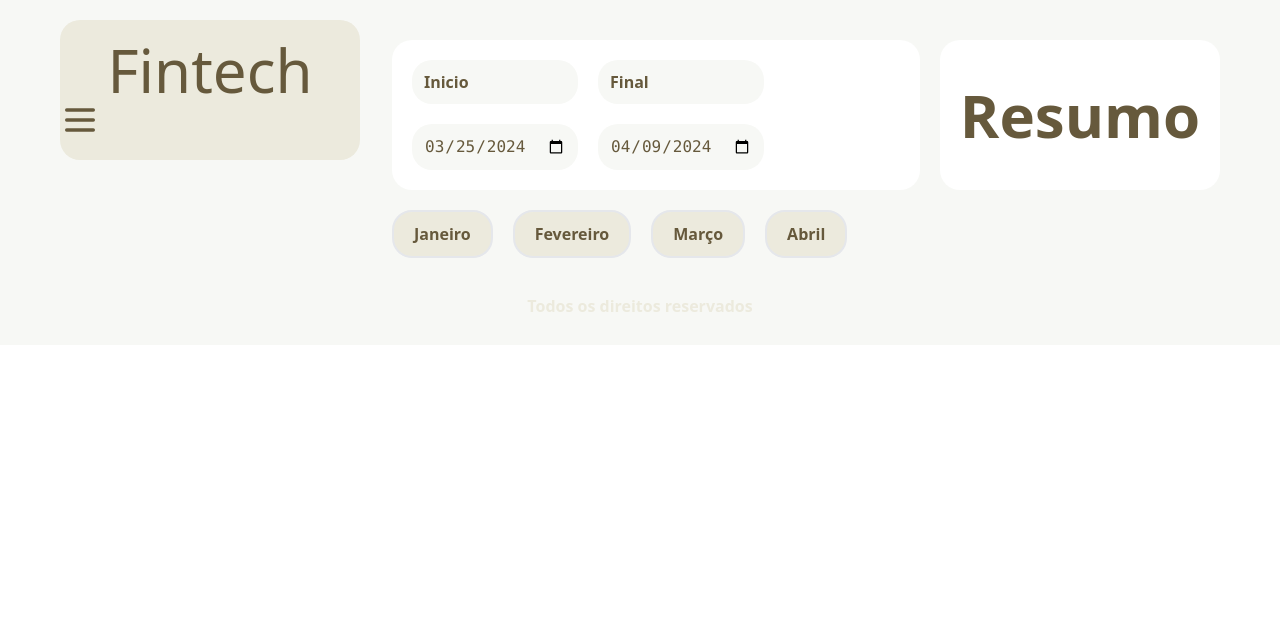
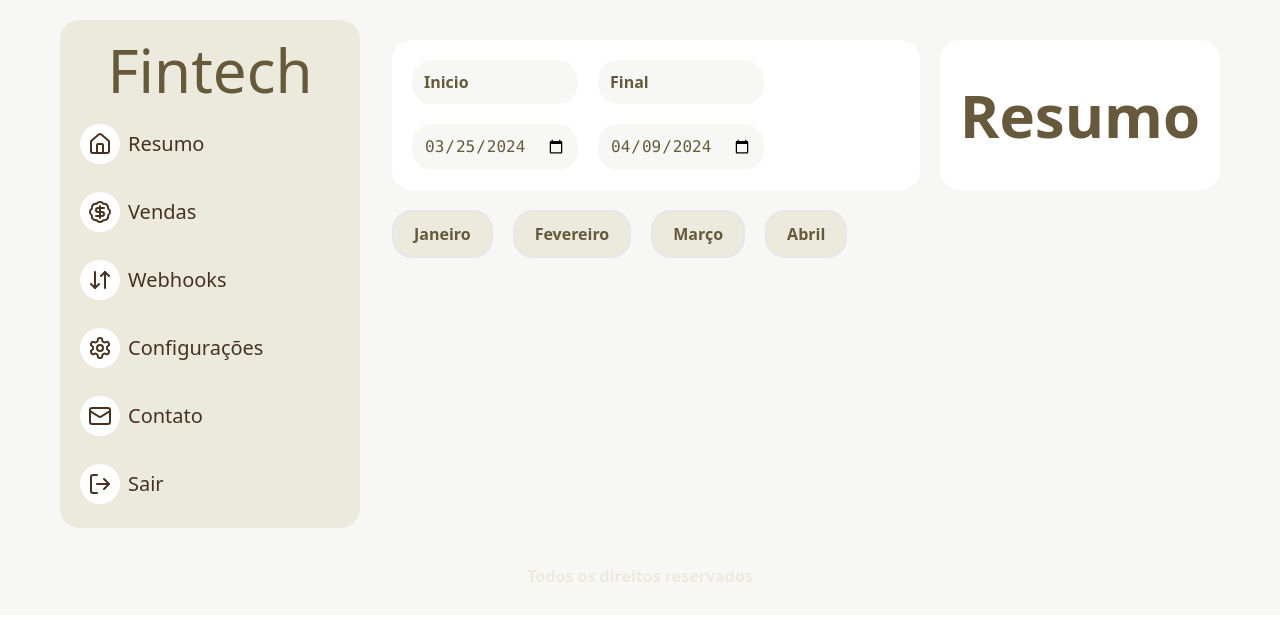
Before and after one commit to AlvesPHGA/fintech-by-origamid, a React (Vite) app: page / in a window 1280 px wide. Shown: the top 620 px of the page. Built offline with nearby package versions, Linux system fonts and the light colour scheme; no server answers.

Commit message:
update: layout to mobile larger

```diff
--- a/src/ui/components/Sidenav/Sidenav.tsx
+++ b/src/ui/components/Sidenav/Sidenav.tsx
@@ -2,24 +2,46 @@ import { Menu, X } from 'lucide-react';
 import { Nav } from '../../partials/Nav/Nav';
 import { logoStyle, sidenavStyle } from '../../styles/Sidenav/SidenavStyles';
 import React from 'react';
+import { useLocation } from 'react-router-dom';
 
 export const Sidenav = () => {
    const [active, setActive] = React.useState(false);
+   const [screen, setScreen] = React.useState('');
 
-   function handleMenu() {
-      setActive(!active);
-   }
+   const { pathname } = useLocation();
+
+   React.useEffect(() => {
+      const screenCustomer = window.screen.width;
+      if (screenCustomer > 425) setScreen('hidden');
+   }, []);
+
+   React.useEffect(() => {
+      setActive(false);
+   }, [pathname]);
 
    return (
       <section className={sidenavStyle()}>
          <span className={logoStyle()}>Fintech</span>
-         {active ? (
-            <X className="size-10" onClick={handleMenu} />
-         ) : (
-            <Menu className={`size-10`} onClick={handleMenu} />
-         )}
 
-         {active && <Nav />}
+         <div className={`${screen}`}>
+            {active ? (
+               <X
+                  className="size-10"
+                  onClick={() => {
+                     setActive(!active);
+                  }}
+               />
+            ) : (
+               <Menu
+                  className={`size-10`}
+                  onClick={() => {
+                     setActive(!active);
+                  }}
+               />
+            )}
+         </div>
+
+         <Nav active={active} />
       </section>
    );
 };
--- a/src/ui/partials/Nav/Nav.tsx
+++ b/src/ui/partials/Nav/Nav.tsx
@@ -9,10 +9,15 @@ import {
    LogOut,
 } from 'lucide-react';
 import { iconLinkStyle, navStyle } from '../../styles/Nav/NavStyles';
+import { ComponentProps } from 'react';
 
-export const Nav = () => {
+interface NavProps extends ComponentProps<'nav'> {
+   active?: boolean;
+}
+
+export const Nav = ({ active }: NavProps) => {
    return (
-      <nav className={navStyle()}>
+      <nav data-active={active} className={navStyle({ active })}>
          <LinkNav link="/">
             <div className={iconLinkStyle()}>
                <Home />
--- a/src/ui/styles/Nav/NavStyles.tsx
+++ b/src/ui/styles/Nav/NavStyles.tsx
@@ -2,10 +2,21 @@ import { tv } from 'tailwind-variants';
 
 export const navStyle = tv({
    base: `mt-5 px-5 space-y-5 lap:flex lap:items-center lap:mt-10 lap:space-y-0 lap:px-0 lap:mx-auto lap:w-fit lap:gap-5 tablet:grid tablet:grid-cols-3`,
+
+   variants: {
+      active: {
+         false: 'ml:hidden',
+         true: 'ml:flex ml:flex-col ml:absolute ml:top-16 ml:left-0 ml:w-full ml:bg-color-3 ml:rounded-[1.25rem] ml:py-10',
+      },
+   },
+
+   defaultVariants: {
+      active: true,
+   },
 });
 
 export const linkNavStyle = tv({
-   base: 'block text-left py-1 flex-1 flex items-center gap-2 text-xl text-color-1 rounded-md hover:bg-white lap:py-0',
+   base: 'block text-left py-1 flex-1 flex items-center gap-2 text-xl text-color-1 rounded-md hover:bg-white lap:py-0 ml:hover:bg-transparent',
 });
 
 export const iconLinkStyle = tv({
--- a/src/ui/styles/Sidenav/SidenavStyles.tsx
+++ b/src/ui/styles/Sidenav/SidenavStyles.tsx
@@ -1,7 +1,7 @@
 import { tv } from 'tailwind-variants';
 
 export const sidenavStyle = tv({
-   base: 'bg-color-3 rounded-[1.25rem] text-center pt-5 pb-5 h-fit lap:px-10 ml:flex ml:items-center ml:justify-between',
+   base: 'relative bg-color-3 rounded-[1.25rem] text-center pt-5 pb-5 h-fit lap:px-10 ml:flex ml:items-center ml:justify-between',
 });
 
 export const logoStyle = tv({
```
